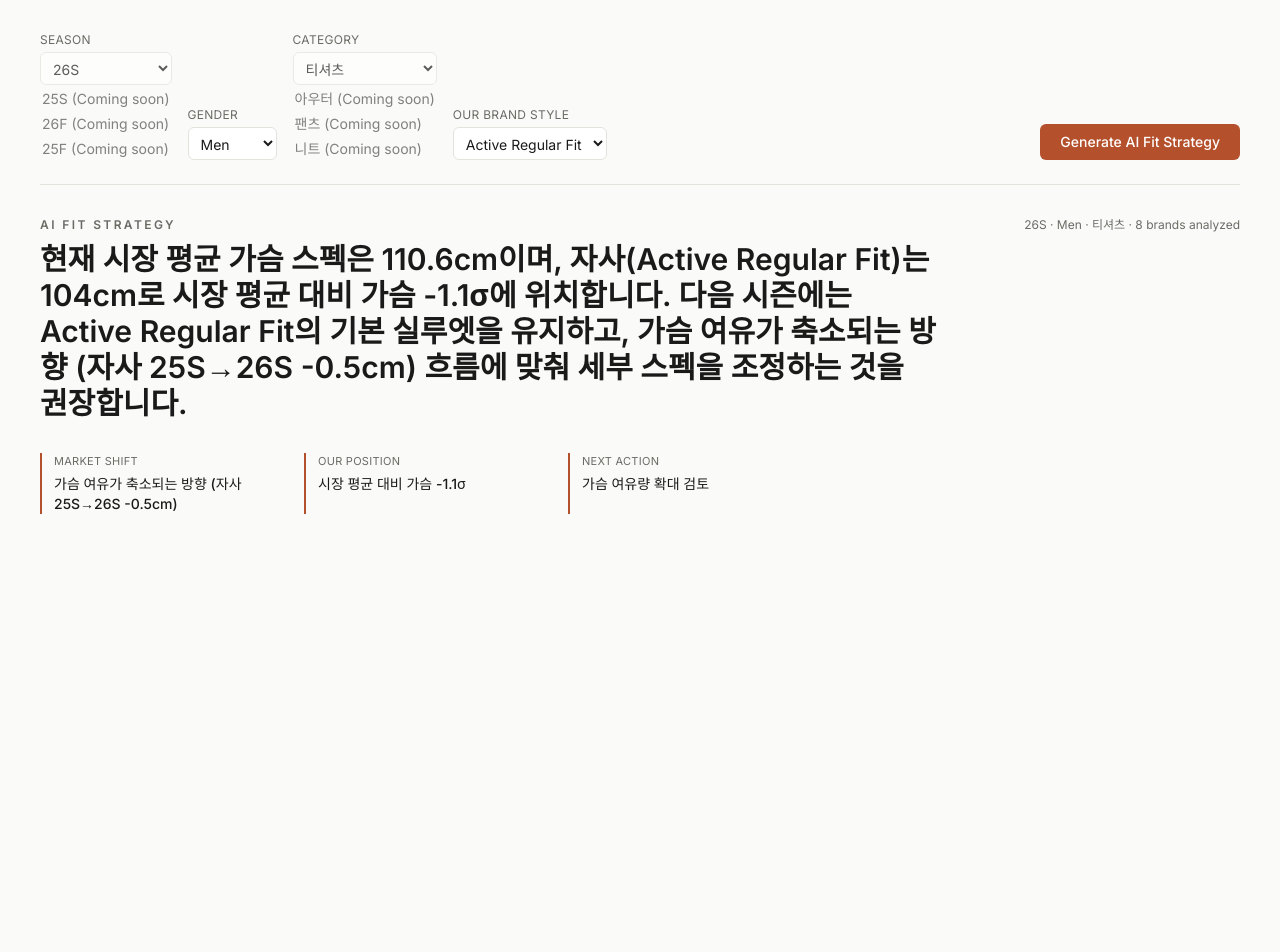
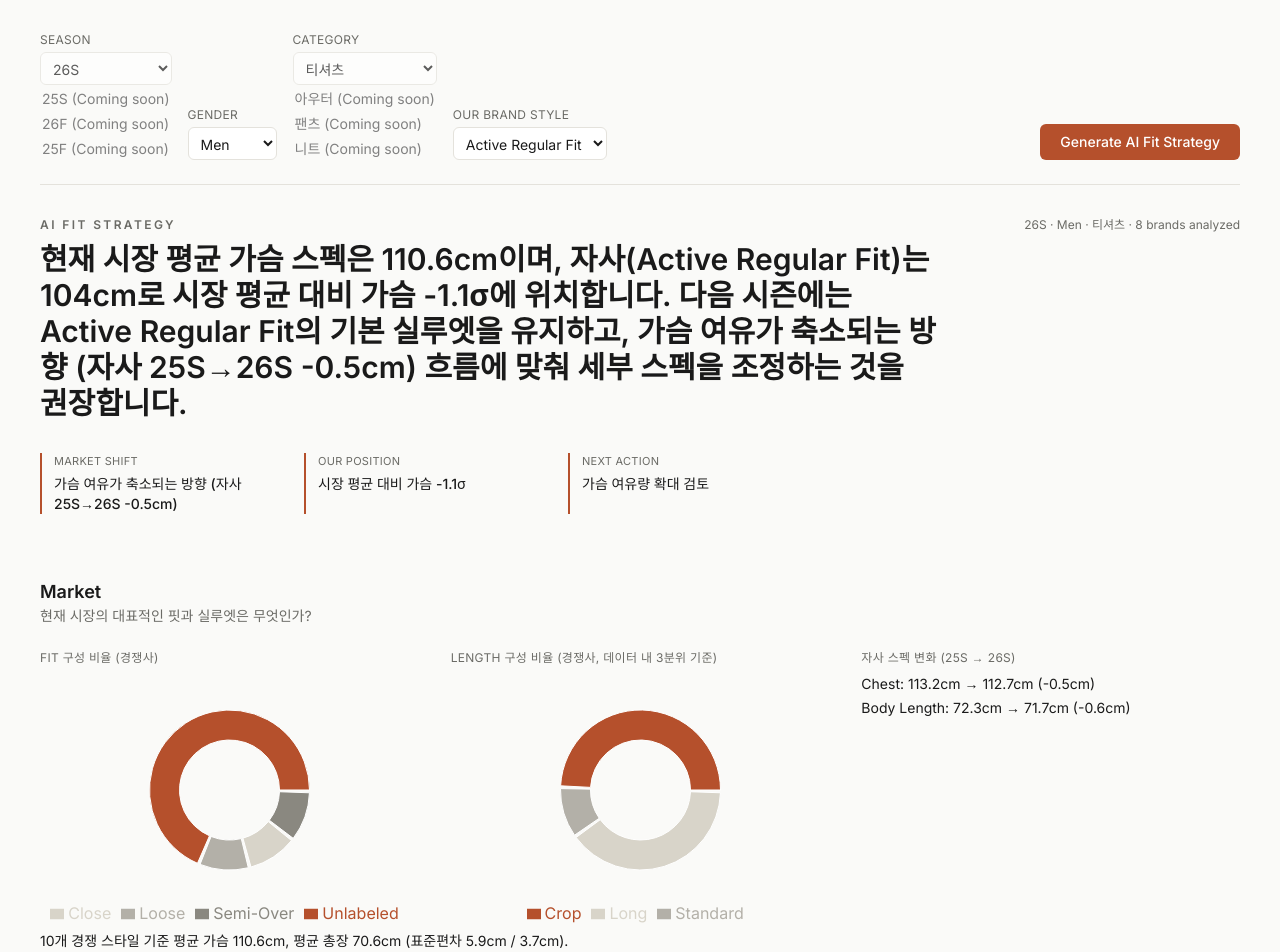
Before and after one commit to junghyun-95/Fit-Strategy, a React (Vite) app: page / in a window 1280 px wide. Shown: the top 952 px of the page. Before the commit the page ends 800 px from the top, so only its background shows below. Built offline with nearby package versions, Linux system fonts and the light colour scheme.

Commit message:
Add Market section (B) with real fit/length distribution and season delta
Co-Authored-By: Claude Sonnet 5 <noreply@anthropic.com>
Claude-Session: https://claude.ai/code/session_01JZLSrwrHMDw24iAhz13fv5

```diff
--- /dev/null
+++ b/src/components/report/MarketSection.tsx
@@ -0,0 +1,47 @@
+import { FitDonutChart } from "../charts/FitDonutChart";
+import { LengthDonutChart } from "../charts/LengthDonutChart";
+import { seasonDelta } from "../../utils/analytics";
+import type { MarketEntry, PlmSpec } from "../../types";
+
+interface Props {
+  market: MarketEntry[];
+  plmSpecs: PlmSpec[];
+  marketSummary: string;
+}
+
+export function MarketSection({ market, plmSpecs, marketSummary }: Props) {
+  const chestDelta = seasonDelta(plmSpecs, "chest");
+  const lengthDelta = seasonDelta(plmSpecs, "frontLength");
+  return (
+    <section className="mb-16">
+      <SectionHeading title="Market" question="현재 시장의 대표적인 핏과 실루엣은 무엇인가?" />
+      <div className="grid grid-cols-3 gap-8">
+        <FitDonutChart entries={market} />
+        <LengthDonutChart entries={market} />
+        <div>
+          <p className="text-xs uppercase tracking-wide text-muted mb-2">
+            자사 스펙 변화 (25S → 26S)
+          </p>
+          {chestDelta && lengthDelta ? (
+            <ul className="text-sm space-y-1">
+              <li>Chest: {chestDelta.from25S}cm → {chestDelta.to26S}cm ({chestDelta.delta > 0 ? "+" : ""}{chestDelta.delta}cm)</li>
+              <li>Body Length: {lengthDelta.from25S}cm → {lengthDelta.to26S}cm ({lengthDelta.delta > 0 ? "+" : ""}{lengthDelta.delta}cm)</li>
+            </ul>
+          ) : (
+            <p className="text-sm text-muted">데이터 부족</p>
+          )}
+        </div>
+      </div>
+      <p className="text-sm text-ink mt-6 max-w-3xl leading-relaxed">{marketSummary}</p>
+    </section>
+  );
+}
+
+export function SectionHeading({ title, question }: { title: string; question: string }) {
+  return (
+    <div className="mb-6">
+      <h2 className="text-lg font-semibold text-ink">{title}</h2>
+      <p className="text-sm text-muted">{question}</p>
+    </div>
+  );
+}
--- a/src/pages/ExecutiveReport.tsx
+++ b/src/pages/ExecutiveReport.tsx
@@ -2,6 +2,7 @@ import { useEffect, useMemo, useState } from "react";
 import { FilterBar, type ReportFilters } from "../components/report/FilterBar";
 import { mockAiAdapter, type AIStrategyResult } from "../services/aiAnalysis";
 import { ExecutiveConclusion } from "../components/report/ExecutiveConclusion";
+import { MarketSection } from "../components/report/MarketSection";
 import ownFitsData from "../data/ownFits.json";
 import plmSpecsData from "../data/plmSpecs.json";
 import marketEntriesData from "../data/marketEntries.json";
@@ -55,7 +56,10 @@ export function ExecutiveReport() {
       />
       <div data-generation={generation}>
         {ownFit && result ? (
-          <ExecutiveConclusion result={result} filters={filters} brandCount={new Set(filteredMarket.map((m) => m.brand)).size} />
+          <>
+            <ExecutiveConclusion result={result} filters={filters} brandCount={new Set(filteredMarket.map((m) => m.brand)).size} />
+            <MarketSection market={filteredMarket} plmSpecs={filteredPlmSpecs} marketSummary={result.marketSummary} />
+          </>
         ) : (
           <p className="text-muted text-sm">Select an own brand style to begin.</p>
         )}
```
